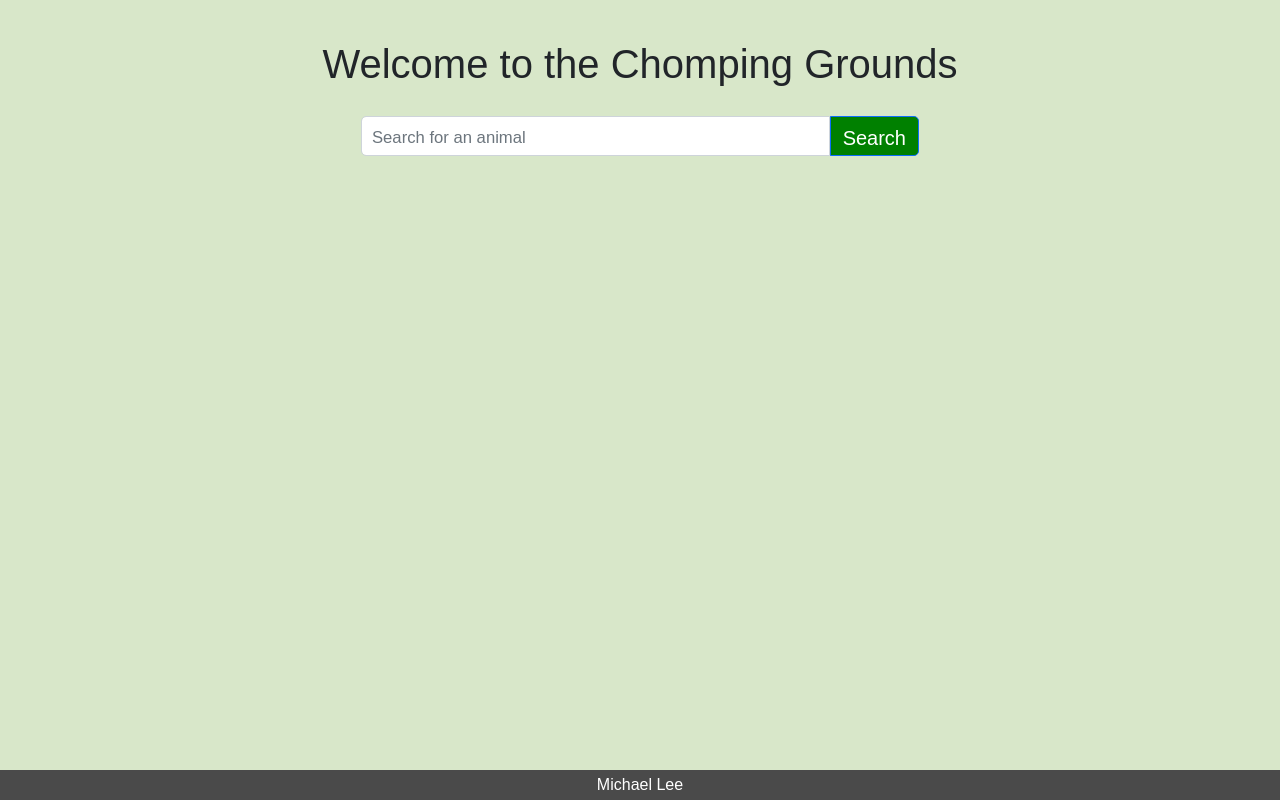
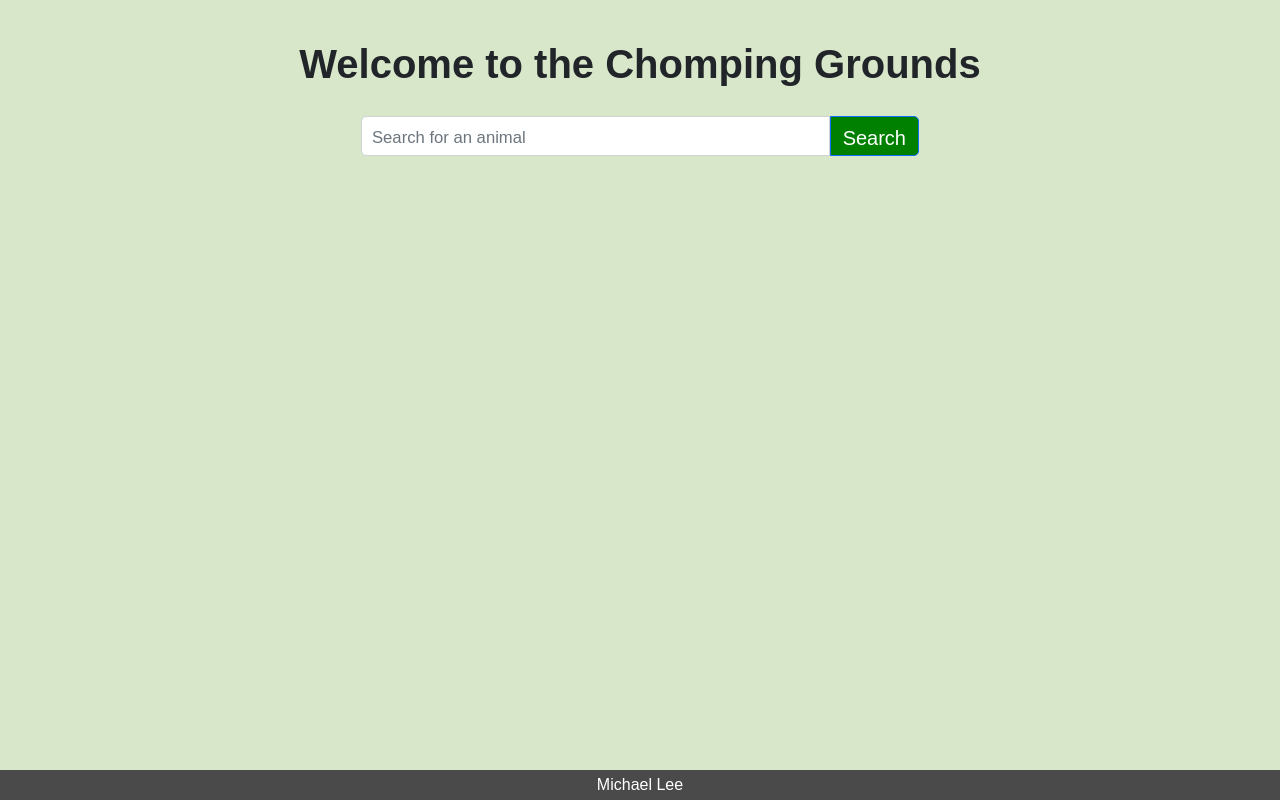
Before and after one commit to mlee0330/chomping-grounds, a React (Create React App) app in the folder client/: page / in a window 1280 px wide. Built offline with nearby package versions, Linux system fonts and the light colour scheme.

Commit message:
styling tweaks

```diff
--- a/client/src/App.css
+++ b/client/src/App.css
@@ -51,6 +51,7 @@ h1 {
   justify-content: center;
   text-align: center;
   padding: 20px;
+  font-weight: bolder;
 }
 
 /* Style the animal cards */
@@ -103,6 +104,7 @@ button {
 
 .card-body {
   padding: 5px;
+  background-color: #deffbd;
 }
 
 /* single column for mobile */
@@ -151,6 +153,7 @@ h2 {
   display: block;
   text-align: center;
   margin: 20px 0 0 0;
+  font-weight: bolder;
 }
 
 footer {
```
